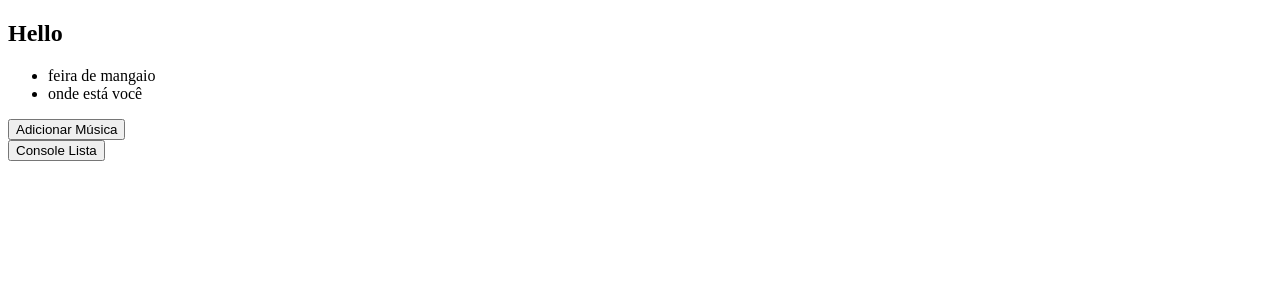
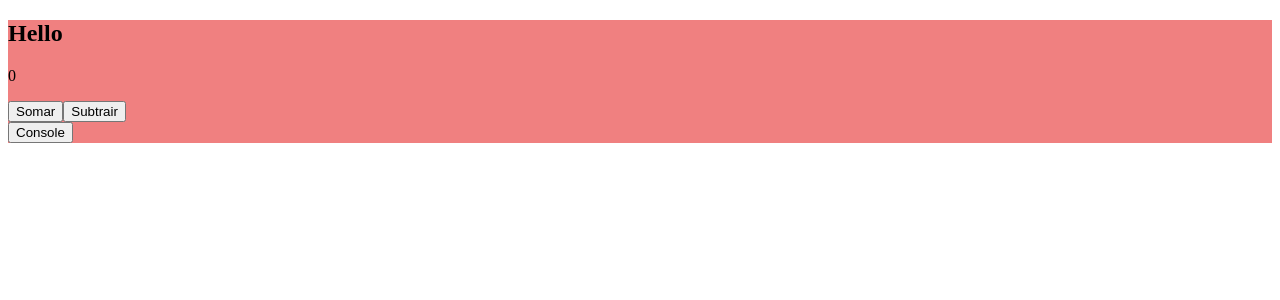
Before and after one commit to mrChernicharo/estudos-react, a React (Create React App) app: page / in a window 1280 px wide. Shown: the top 300 px of the page. Built offline with nearby package versions, Linux system fonts and the light colour scheme.

Commit message:
useState e useRef - contador

```diff
--- a/src/App.js
+++ b/src/App.js
@@ -1,31 +1,33 @@
 import React, { useState } from 'react';
+import { useRef } from 'react';
 
 
 
 
-function App() {
+const Contador = (props) => {
+    return(
+      <p>{props.contador}</p>
+    );
+}
 
 
-  const [songs, setSongs] = useState([
-    {id: 1, name: 'feira de mangaio'},
-    {id: 2, name: 'onde está você'},
-  ]);
-
-  function handleAddSong() {
-    setSongs([...songs, {id: Math.random(), name: 'nova música'}])
-  }
+function App() {
+  const minhaDiv = useRef(null)
+  const [counter, setCounter] = useState(0)
 
 
   return (
     <>
+      <div ref={minhaDiv} style={{backgroundColor: 'lightcoral'}}>
+
       <h2>Hello</h2>
+      <Contador contador={counter} />
+      <button onClick={() => setCounter(old => old + 1)}>Somar</button>
+      <button onClick={() => setCounter(old => old - 1)}>Subtrair</button>
+      <br />
+      <button onClick={()=> console.log(minhaDiv)}>Console</button>
 
-      <ul>
-        { songs.map(song => <li key={song.id}>{song.name}</li>) }
-      </ul>
-      <button onClick={handleAddSong}>Adicionar Música</button>
-      <br />
-      <button onClick={()=> console.log(songs)}>Console Lista</button>
+      </div>
     </>
 
   );
```
